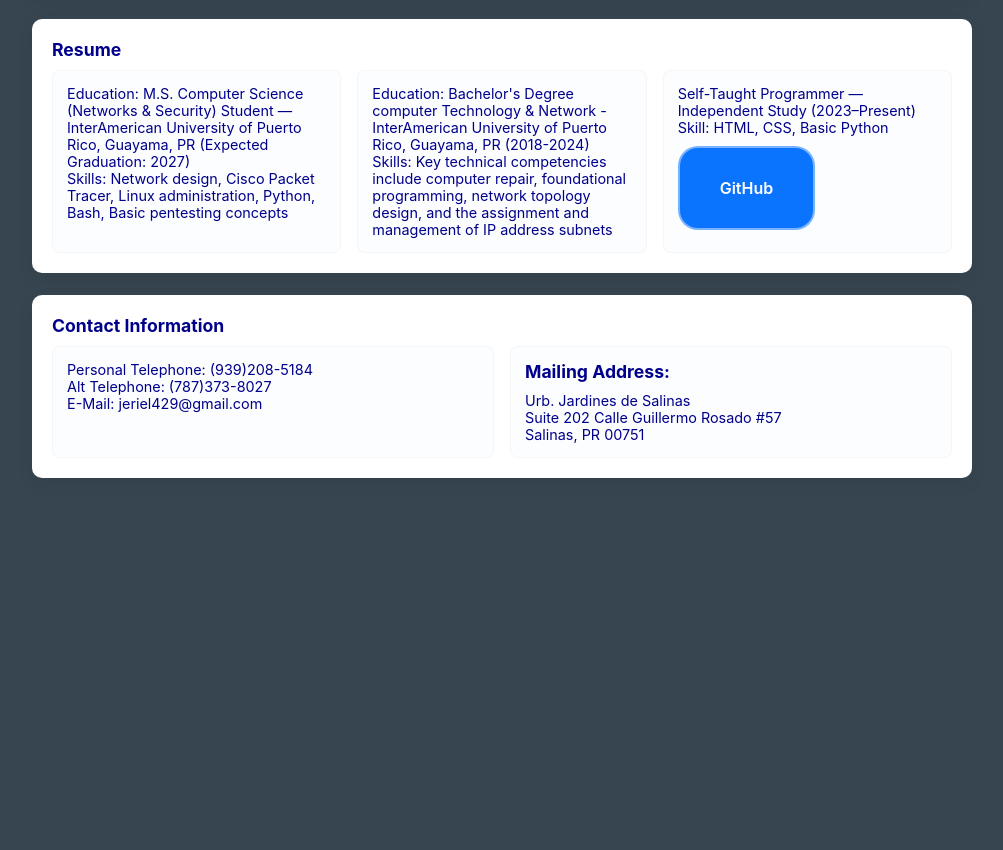
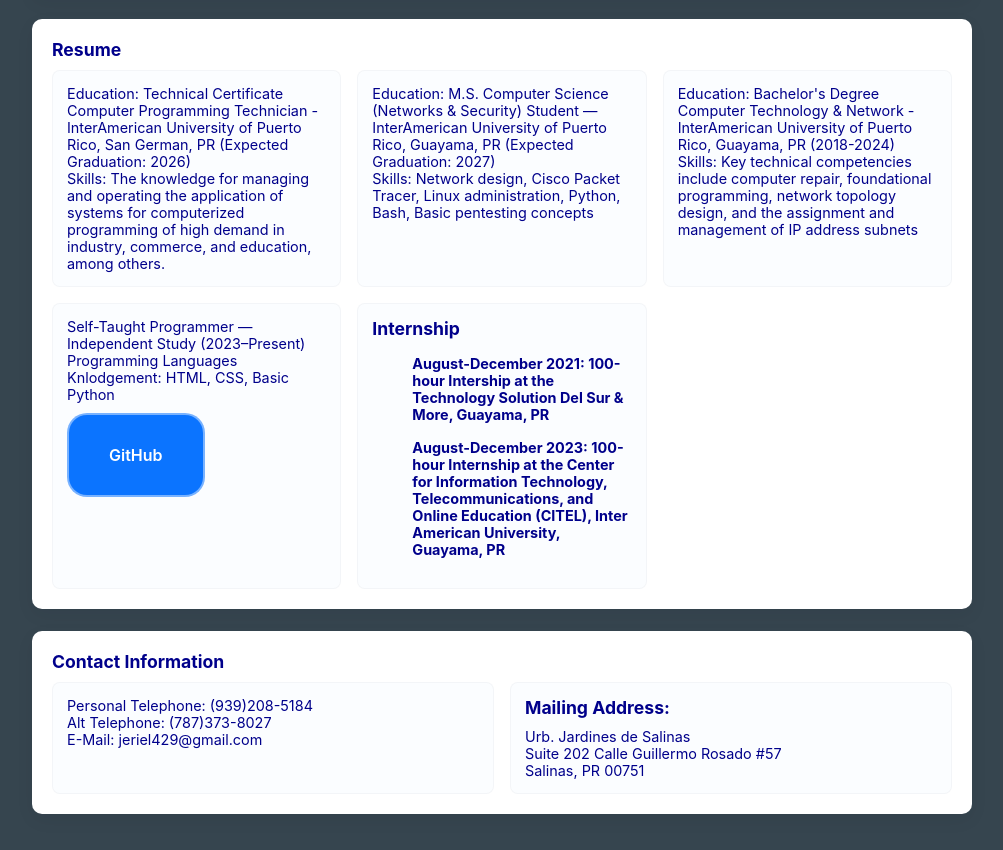
Before and after one commit to ccruz429/DigitalPortfolio, a plain HTML site: page websitecode.html in a window 1280 px wide. Shown: the part 899-1749 px from the top of the page, without its empty margins (138-1141 px from the left). Before the commit the page ends 1413 px from the top, so only its background shows below. Drawn offline with Linux system fonts and the light colour scheme.

Commit message:
Correct education and skill descriptions in resume section

```diff
--- a/websitecode.html
+++ b/websitecode.html
@@ -51,14 +51,22 @@
     <section class="section" id="resume">
       <h2>Resume</h2>
       <div class="projects-grid">
+           <div class="card"><p style="color: var(--muted)">Education: Technical Certificate Computer Programming Technician - InterAmerican University of Puerto Rico, San German, PR (Expected Graduation: 2026)</p>
+        <p style="color: var(--muted)">Skills: The knowledge for managing and operating the application of systems for computerized programming of high demand in industry, commerce, and education, among others.</p></div>
       <div class="card"><p style="color:var(--muted)">Education: M.S. Computer Science (Networks & Security) Student — InterAmerican University of Puerto Rico, Guayama, PR (Expected Graduation: 2027)</p>
       <p style="color:#00008b">Skills: Network design, Cisco Packet Tracer, Linux administration, Python, Bash, Basic pentesting concepts</p></div>
-        <div class="card"><p style="color:var(--muted)">Education: Bachelor's Degree computer Technology & Network - InterAmerican University of Puerto Rico, Guayama, PR (2018-2024)</p>
+        <div class="card"><p style="color:var(--muted)">Education: Bachelor's Degree Computer Technology & Network - InterAmerican University of Puerto Rico, Guayama, PR (2018-2024)</p>
         <p style="color:#00008b">Skills: Key technical competencies include computer repair, foundational programming, network topology design, and the assignment and management of IP address subnets</p></div>
-        <div class="card"><p style="color:var(--muted)">Self-Taught Programmer — Independent Study (2023–Present)</p>
-      <p style="color: #00008b">Skill: HTML, CSS, Basic Python </p>
+      <div class="card"><p style="color:var(--muted)">Self-Taught Programmer — Independent Study (2023–Present)</p>
+      <p style="color: #00008b">Programming Languages Knlodgement: HTML, CSS, Basic Python </p>
         <a class="button" href="https://github.com/ccruz429">GitHub</a>
         </div>
+         <div class="card">
+      <h2 style="color: var(--muted)">Internship</h2>
+           <ul><p stlye="color: #00008b"><strong>August-December 2021: 100-hour Intership at the Technology Solution Del Sur & More, Guayama, PR</strong></p></ul>
+          <ul><p><strong>August-December 2023:
+          100-hour Internship at the Center for Information Technology, Telecommunications, and Online Education (CITEL), Inter American University, Guayama, PR
+            </strong></p></ul></div>
       </div>
     </section>
     <section class="section">
@@ -75,7 +83,7 @@
         <p>Urb. Jardines de Salinas
         <br>Suite 202 Calle Guillermo Rosado #57
         <br>Salinas, PR 00751</p>
-      </div>
+        </div>
     </div></section>
   </div>
 </body>
```
